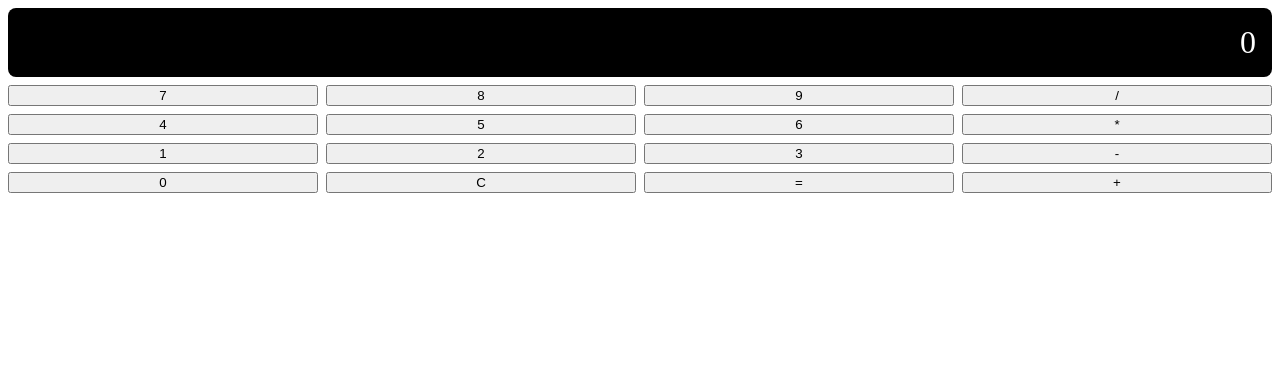
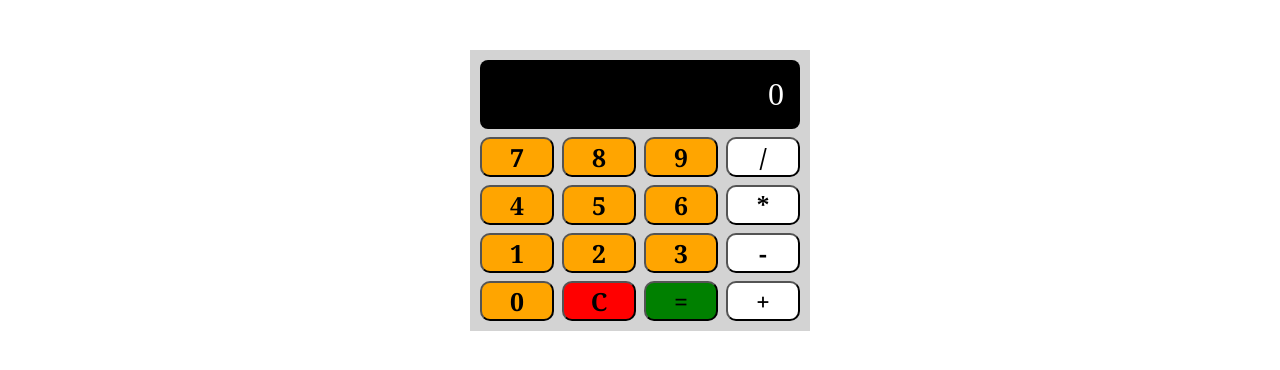
Before and after one commit to gvisiedo/Mimir-calculadora, a plain HTML site: page Calculadora/index.html in a window 1280 px wide. Drawn offline with Linux system fonts and the light colour scheme.

Commit message:
solving last details in js, improve css, ans last commit

```diff
--- a/Calculadora/css/style.css
+++ b/Calculadora/css/style.css
@@ -1,7 +1,11 @@
 .calculadora {
+    width: 320px;
+    margin:50px auto;
     display: grid;
     grid-template-columns: repeat(4, 1fr);
     gap: 8px;
+    background-color: lightgrey;
+    padding: 10px;
             }
 .pantalla{
     grid-column: span 4;
@@ -12,6 +16,21 @@
     font-size: 32px;
     border-radius: 8px;
 }
-.btn-cero{
-    grid-column: span 2;
+
+.btn-operador, .btn-numero, .btn-igual, .btn-borrar{
+    border-radius: 10px;
+    background-color: orange;
+    font-family: Georgia, 'Times New Roman', Times, serif;
+    font-size: 25px;
+    font-weight: bold;
 }
+
+.btn-operador{
+    background-color: #fff;
+}
+.btn-borrar{
+    background-color: red;
+}
+.btn-igual{
+    background-color: green;
+}
--- a/Calculadora/js/scripts.js
+++ b/Calculadora/js/scripts.js
@@ -32,12 +32,19 @@ function pulsarNumero(num){
 
 function pulsarOperador(op){
 
-    numAnterior = pantalla; //guarda el numero actual
-    operacion = op;   // guarda +,-,* o /
-    esperandoSegundoNum = true; // el próximo número empieza de cero
+        if(numAnterior !== null && !esperandoSegundoNum){
+            calcularResultado();
+        }
+        numAnterior = pantalla; //guarda el numero actual
+        operacion = op;   // guarda +,-,* o /
+        esperandoSegundoNum = true; // el próximo número empieza de cero
+    }
 
-}
+
 function calcularResultado(){
+    if(operacion === null){
+        return;
+    }
     if(operacion === '+'){
         resultado = Number(numAnterior)+Number(pantalla);
     }else if(operacion === '-' ){
```
